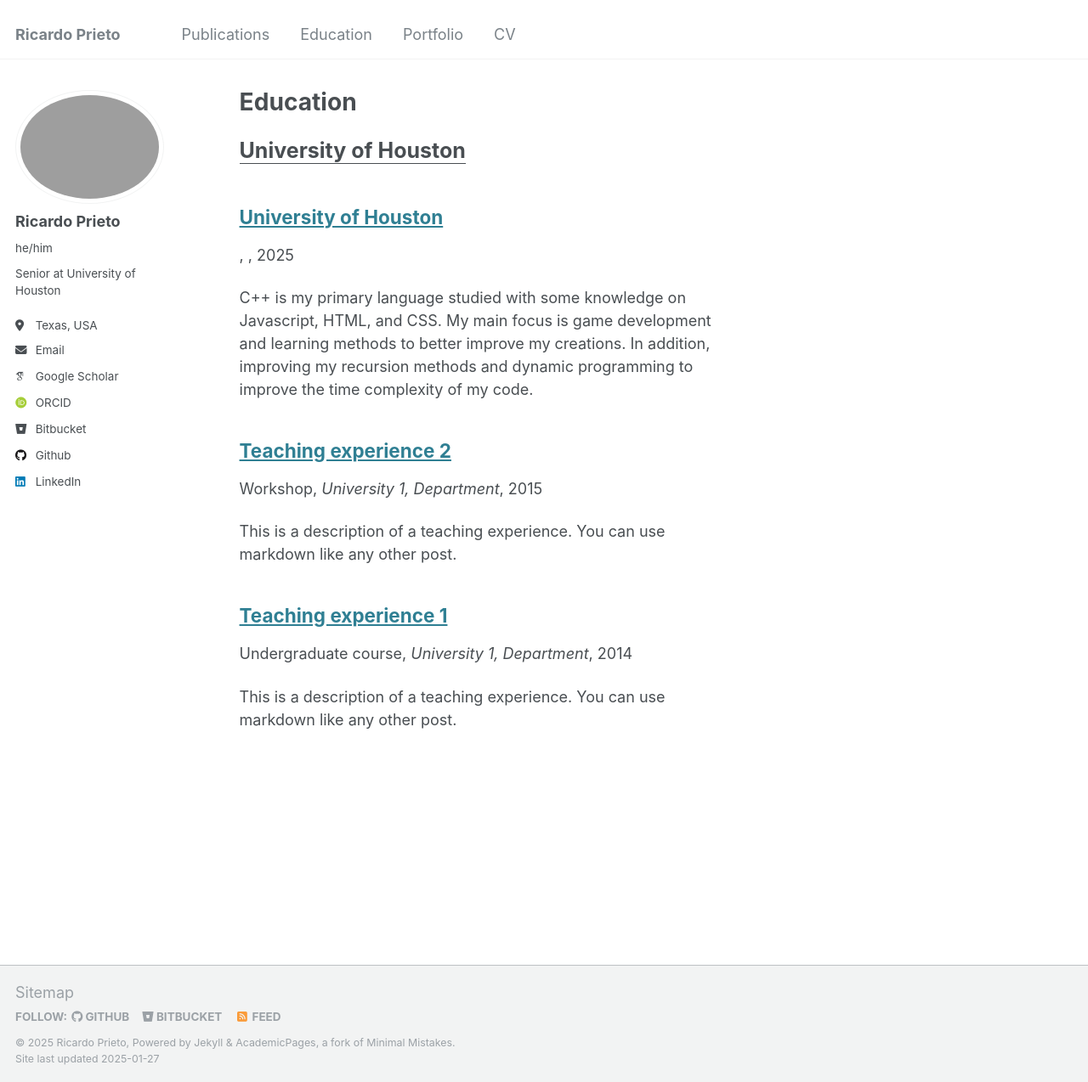
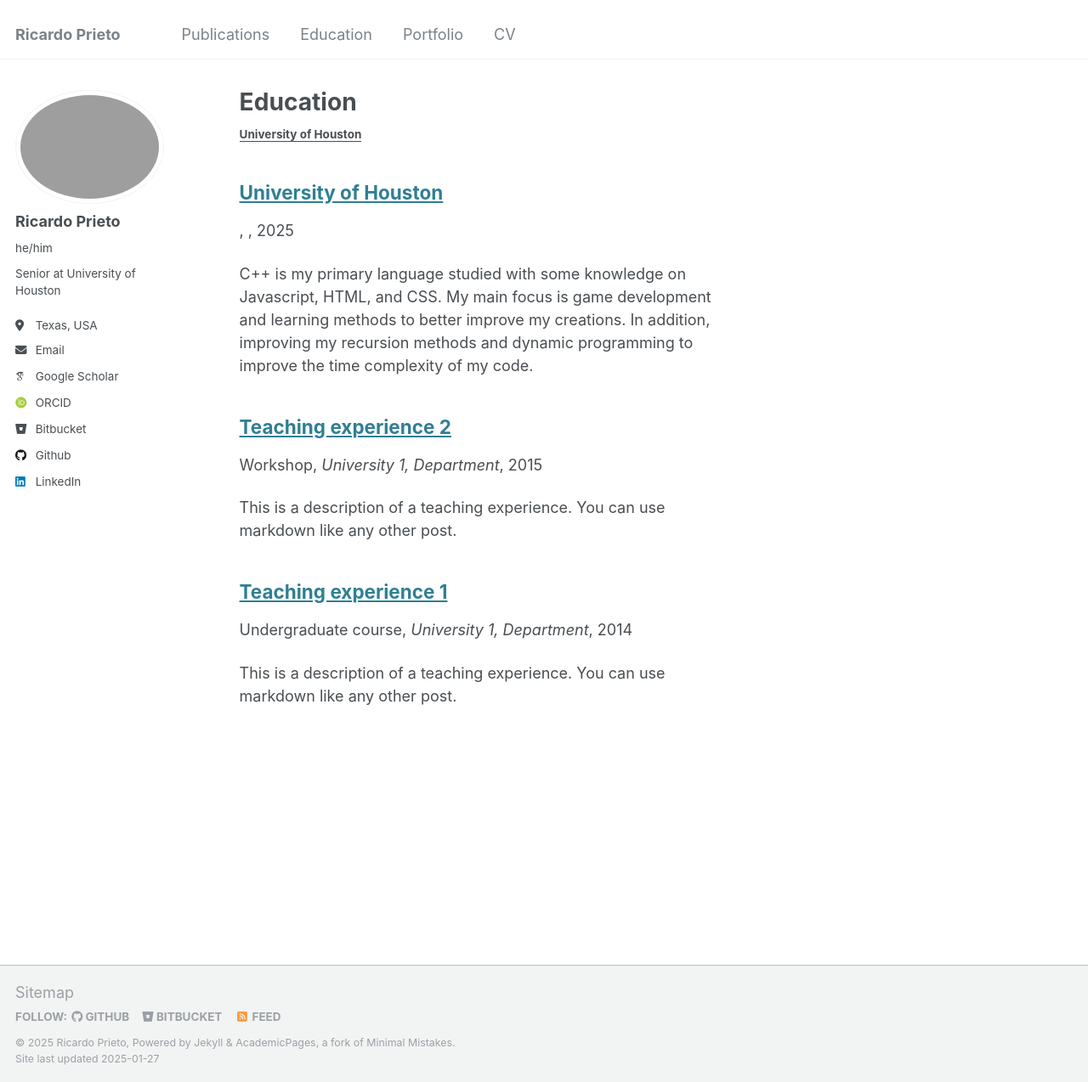
Before and after one commit to ricarpr/ricarpr.github.io, a Jekyll site: the page built from _pages/teaching.html, in a window 1280 px wide and 1274 px high. Shown: the whole window at 85% size. Built offline with Jekyll 4.4.1, drawn with Linux system fonts in a browser that asks for light colours; some web fonts are replaced.

Commit message:
Update teaching.html

```diff
--- a/_pages/teaching.html
+++ b/_pages/teaching.html
@@ -4,7 +4,7 @@ title: "Education"
 permalink: /teaching/
 author_profile: true
 ---
-<p style="font-size: 25px"><u><strong>University of Houston</strong></u></p>
+<p style="font-size: 0.75em"><u><strong>University of Houston</strong></u></p>
 {% for post in site.teaching reversed %}
   {% include archive-single.html %}
 {% endfor %}
```
